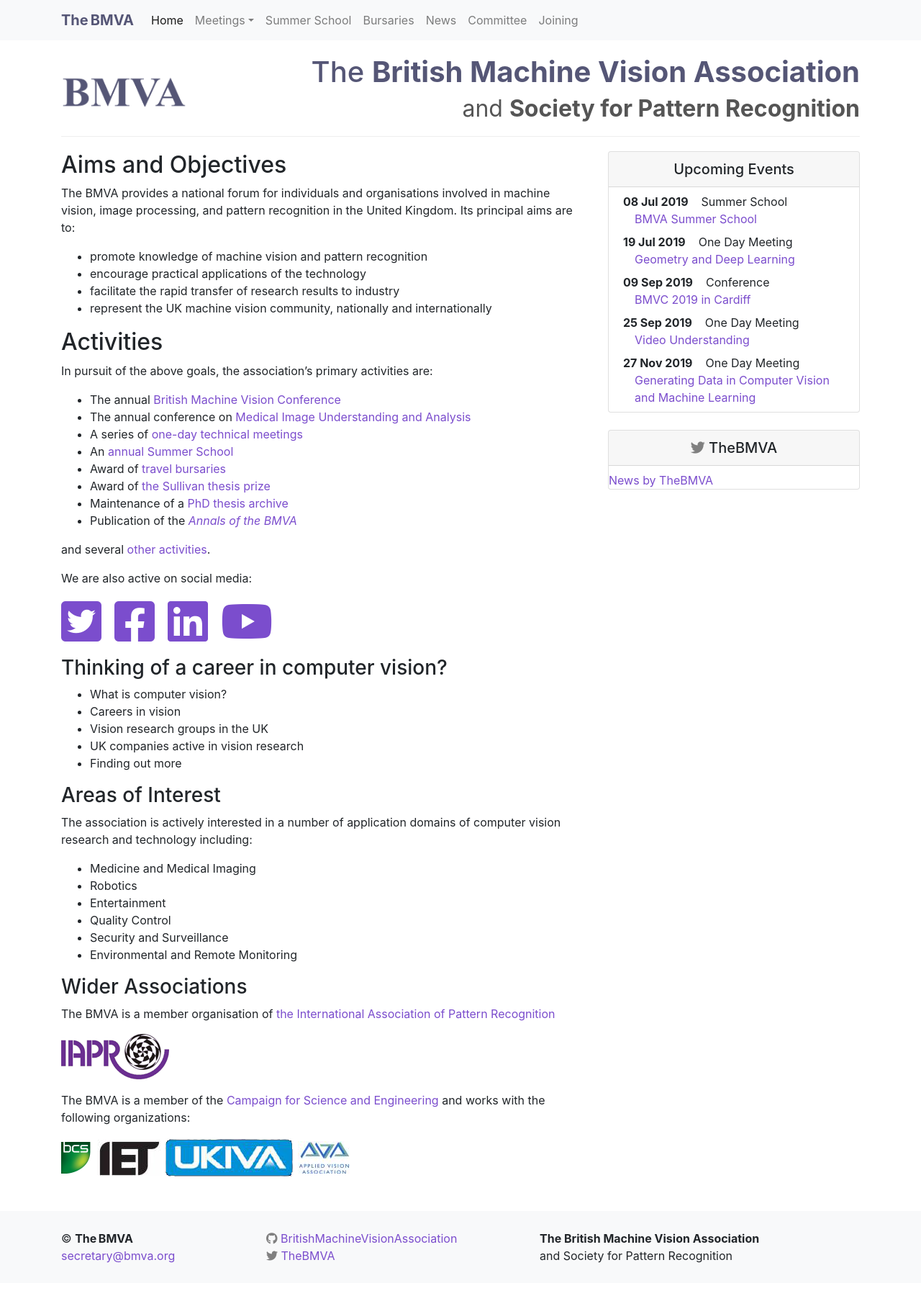
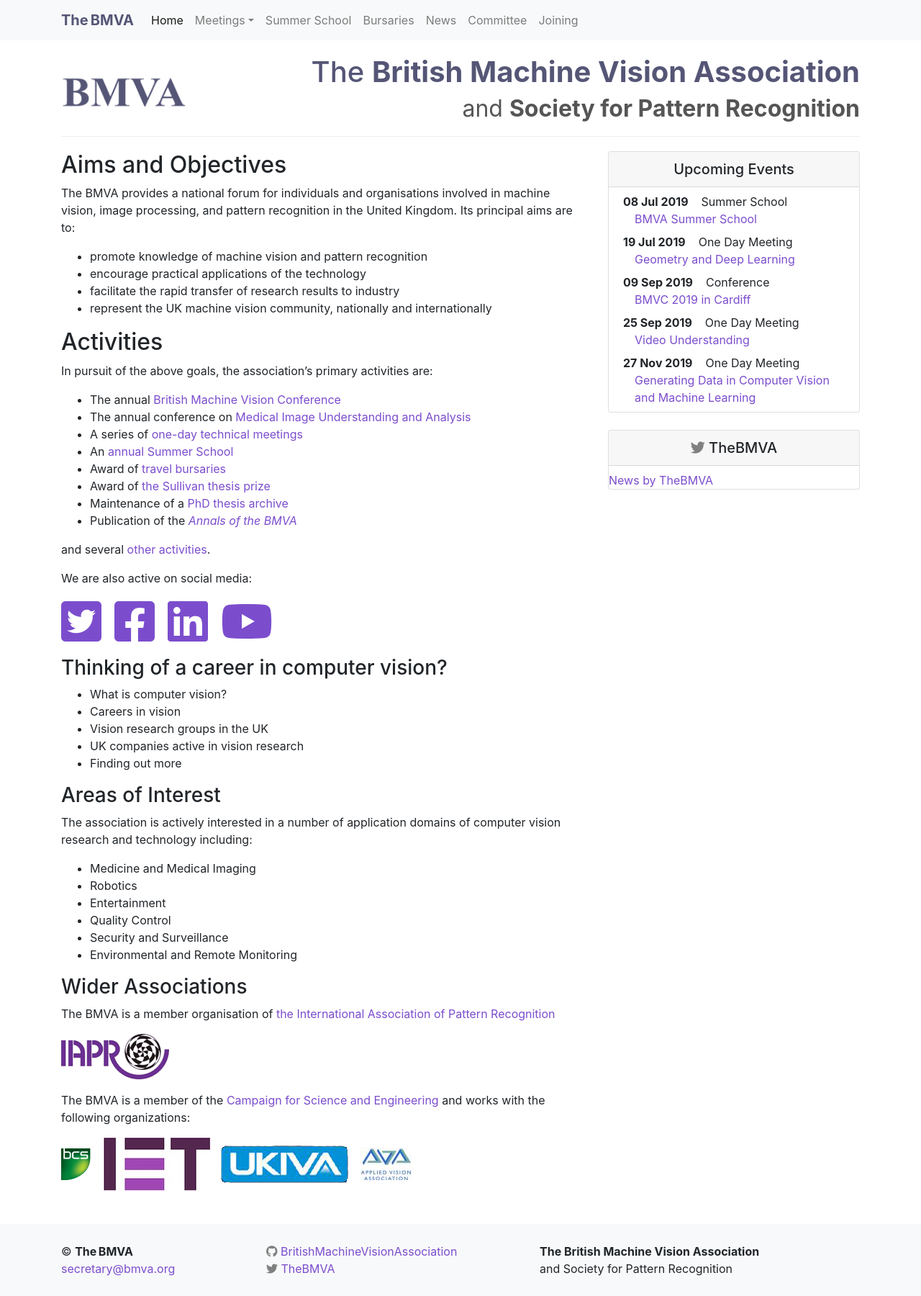
Before and after one commit to BritishMachineVisionAssociation/BMVC2021, a Jekyll site: the page built from index.md, in a window 1280 px wide. Shown: the whole page at 72% size. Built offline with Jekyll 4.4.1, drawn with Linux system fonts in a browser that asks for light colours; nearby versions of some CDN libraries; comment, search, counter and statistics services are not loaded.

Commit message:
Tweaks for Andy and updated IET logo.

```diff
--- a/_layouts/meeting.html
+++ b/_layouts/meeting.html
@@ -40,7 +40,7 @@
         </div>
       </div>-->
 
-      <div class="container-fluid">
+      <div class="container-fluid pb-2">
         <div class="row align-items-center">
           <div class="col-xs-12 mx-auto">
             <img src="{{ site.baseurl }}/assets/images/events/{{ page.image }}" class="img-fluid" alt="{{ page.meeting-title }}">
--- a/index.md
+++ b/index.md
@@ -84,7 +84,7 @@
 [Campaign for Science and Engineering](http://www.sciencecampaign.org.uk)
 and works with the following organizations:
 
-<A HREF="http://bcs.org.uk">![](/assets/images/layout/affiliates/logo-bcs.png)</A>
-<A HREF="http://www.theiet.org">![](/assets/images/layout/affiliates/logo-iet.jpg)</A>
-<A HREF="http://www.ukiva.org">![](/assets/images/layout/affiliates/logo-ukiva.jpg)</A>
+<A HREF="http://bcs.org.uk">![](/assets/images/layout/affiliates/logo-bcs.png)</A>&nbsp;&nbsp;
+<A HREF="http://www.theiet.org">![](/assets/images/layout/affiliates/logo-iet.jpg)</A>&nbsp;&nbsp;
+<A HREF="http://www.ukiva.org">![](/assets/images/layout/affiliates/logo-ukiva.jpg)</A>&nbsp;&nbsp;
 <A HREF="http://www.theava.net">![](/assets/images/layout/affiliates/logo-ava.jpg)</A>
```
Also changed, not shown: meetings/07-19-geometry-deep-learning.md (+2 -0 lines), meetings/09-25-Video Understanding.md (+3 -1 lines), assets/images/events/19-09-25-Video_Understanding.png (renamed from assets/images/events/19-09-25-Video_Understanding.png.png), assets/images/layout/affiliates/logo-iet.jpg.
